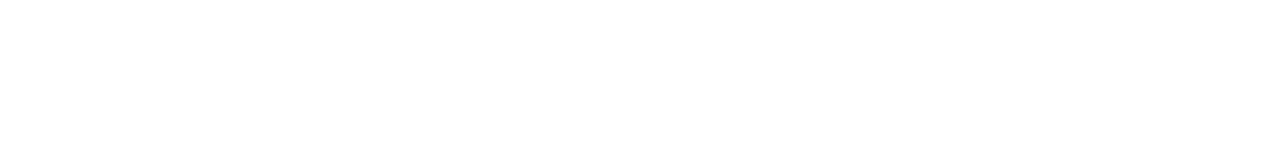
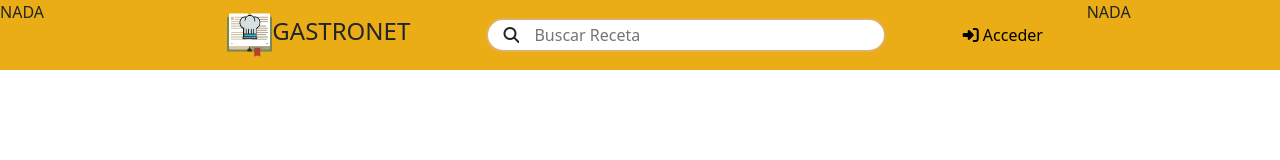
Before and after one commit to DarkThemeEnabled/FrontEnd, a plain HTML site: page Compontents/Header/Header.html in a window 1280 px wide. Drawn offline with nearby package versions, Linux system fonts and the light colour scheme.

Commit message:
Esqueleto del nav creado

```diff
--- a/Compontents/Header/Header.html
+++ b/Compontents/Header/Header.html
@@ -3,9 +3,43 @@
 <head>
     <meta charset="UTF-8">
     <meta name="Header" content="width=device-width, initial-scale=1.0">
+     <!-- Compiled and minified CSS -->
+     <link href="https://cdn.jsdelivr.net/npm/bootstrap@5.3.2/dist/css/bootstrap.min.css" rel="stylesheet" integrity="sha384-T3c6CoIi6uLrA9TneNEoa7RxnatzjcDSCmG1MXxSR1GAsXEV/Dwwykc2MPK8M2HN" crossorigin="anonymous">
+     <link rel="stylesheet" href="https://use.fontawesome.com/releases/v6.4.2/css/all.css">
+     <link rel="stylesheet" type="text/css" href="../../Styles(Css)/HeaderStyles/HeaderStyles.css" />
     <title>Header</title>
 </head>
 <body>
+    <header>
+        <nav class="row nav-principal">
+            <div class="col-2">
+                <p>NADA</p>
+            </div>
+            <div class="col-8" id="Nav">
+                <div class="nav-container">
+                    <div class="titulo-nav">
+                        <img src="../../Assets/Img/Logo.png" alt="Logo Gastronet" class="logo-nav">
+                        <h4>GASTRONET</h4>
+                    </div>
+                    <div class="input-container-nav">
+                        <i class="fa-solid fa-magnifying-glass"></i>
+                        <input type="text" placeholder="Buscar Receta" class="input-nav" id>
+                    </div>
+                    <div class="nav-login">
+                        <a class="text-acceder">
+                            <i class="fa-solid fa-right-to-bracket"></i>
+                            Acceder
+                        </a>
+                    </div>
+                </div>
+            </div>
+            <div class="col-2">
+                <p>NADA</p>
+            </div>
+        </nav>
+    </header>
 
+    <!-- Compiled and minified JavaScript -->
+    <script src="https://cdnjs.cloudflare.com/ajax/libs/materialize/1.0.0/js/materialize.min.js"></script>
 </body>
 </html>
--- a/Styles(Css)/HeaderStyles/HeaderStyles.css
+++ b/Styles(Css)/HeaderStyles/HeaderStyles.css
@@ -0,0 +1,78 @@
+*{
+	margin: 0;
+	padding: 0;
+	-webkit-box-sizing: border-box;
+	-moz-box-sizing: border-box;
+	box-sizing: border-box;
+
+}
+.nav-principal{
+    background-color: #EAAD16;
+}
+
+.titulo-nav
+{
+    display: flex;
+    align-items: center;
+}
+
+.nav-container {
+    display: flex;
+    align-items: center;
+    justify-content: space-between;
+    padding: 10px;
+}
+
+.logo-nav {
+    height: 50px;
+    width: 45px;
+}
+
+.input-container-nav {
+    display: flex;
+    align-items: center;
+    justify-content: center;
+    flex: 1; /* Ocupará todo el espacio disponible */
+    max-width: 400px; /* Establece un ancho máximo */
+    height: 30px;
+    padding: 15px;
+    border: #cf8610a4 2px solid;
+    background-color: white;
+    border-radius: 25px;
+    margin: 0 auto; /* Centra el input-container-nav */
+}
+
+
+.input-nav
+{
+    display: flex;
+    align-items: center;
+    justify-content: center;
+    width: 400px;
+    padding-left: 15px;
+    border: none;
+    outline: none;
+}
+
+.input-nav:focus
+{
+    border: 1px solid rgb(255, 255, 255);
+}
+
+.nav-login {
+    width: 90px;
+}
+
+.nav-login :hover
+{
+    border-radius: 15px;
+    background-color:  #cf8610a4;
+}
+
+.text-acceder
+{
+    text-decoration: none;
+    color: black;
+    outline: none;
+    border: none;
+}
```
Also changed, not shown: Assets/Img/Logo.png (added).
